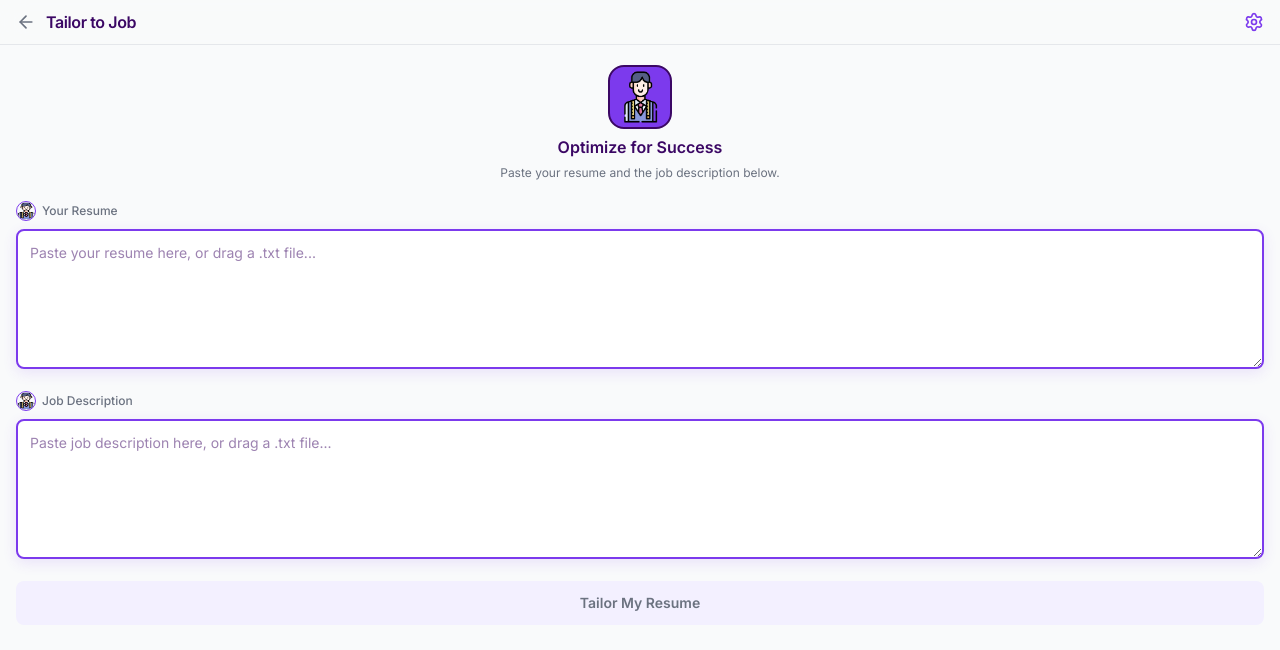
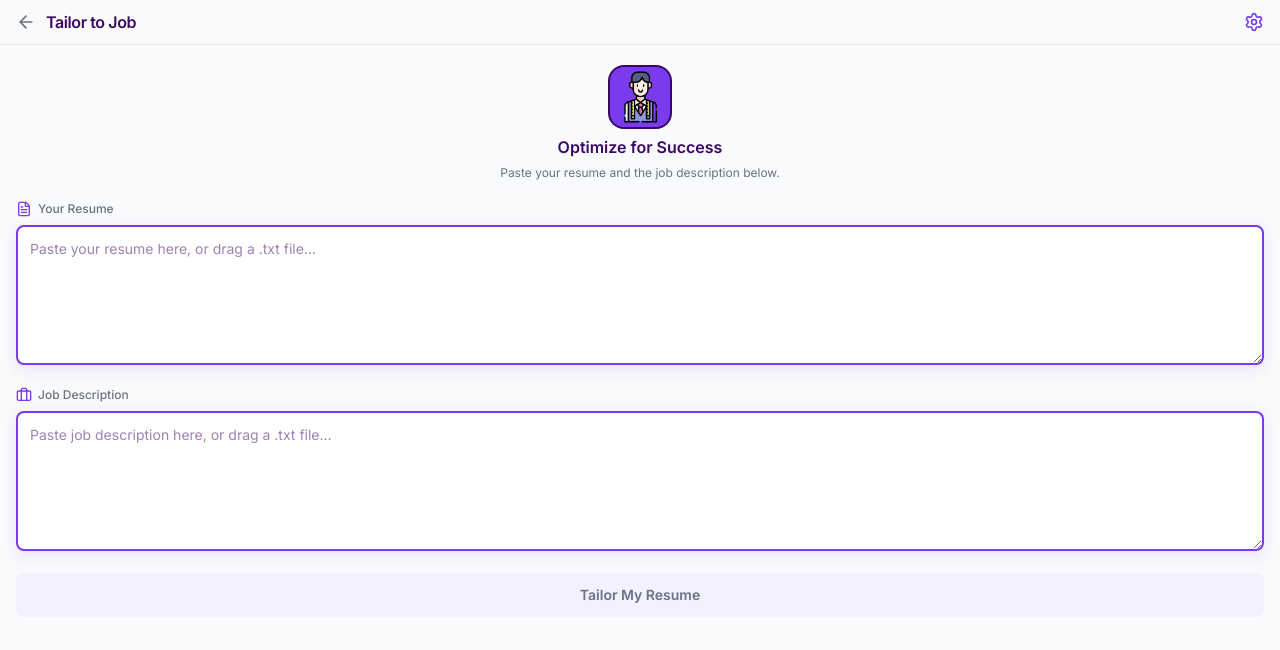
Before and after one commit to genocaino75-byte/resume-tailor-mobile, a React (Vite) app: page /tailor in a window 1280 px wide. Shown: the top 650 px of the page. Built offline with nearby package versions, Linux system fonts and the light colour scheme; no server answers.

Commit message:
Add help center page

```diff
--- a/src/TailorScreen.jsx
+++ b/src/TailorScreen.jsx
@@ -4,7 +4,7 @@ import { motion } from "framer-motion";
 import axios from "axios";
 import mammoth from "mammoth";
 import * as pdfjsLib from "pdfjs-dist";
-import { ArrowLeft, Sparkles, Loader2, Settings } from "lucide-react";
+import { ArrowLeft, Sparkles, Loader2, Settings, FileText, Briefcase } from "lucide-react";
 
 // Point pdf.js at its matching worker version via CDN
 pdfjsLib.GlobalWorkerOptions.workerSrc = `https://unpkg.com/pdfjs-dist@${pdfjsLib.version}/build/pdf.worker.min.mjs`;
@@ -181,7 +181,7 @@ export default function TailorScreen() {
 
         <section className="space-y-2">
           <div className="flex items-center gap-1.5">
-            <img src="/tailor-icon.png" alt="" className="w-5 h-5 rounded-full" style={{ border: `1.5px solid ${theme.primary}` }} />
+            <FileText size={16} color={theme.primary} />
             <label className="text-xs font-medium" style={{ color: theme.mutedForeground }}>
               Your Resume
             </label>
@@ -209,7 +209,7 @@ export default function TailorScreen() {
 
         <section className="space-y-2">
           <div className="flex items-center gap-1.5">
-            <img src="/tailor-icon.png" alt="" className="w-5 h-5 rounded-full" style={{ border: `1.5px solid ${theme.primary}` }} />
+            <Briefcase size={16} color={theme.primary} />
             <label className="text-xs font-medium" style={{ color: theme.mutedForeground }}>
               Job Description
             </label>
--- a/src/WelcomeScreen.jsx
+++ b/src/WelcomeScreen.jsx
@@ -29,7 +29,7 @@ export default function WelcomeScreen() {
         style={{ color: theme.primary }}
         aria-label="Settings"
       >
-        <Settings size={24} />
+        <Settings size={24} fill={theme.primary} color={theme.primary} />
       </button>
 
       <div className="relative z-10 flex-1 flex flex-col items-center justify-end px-8 pb-20">
```
